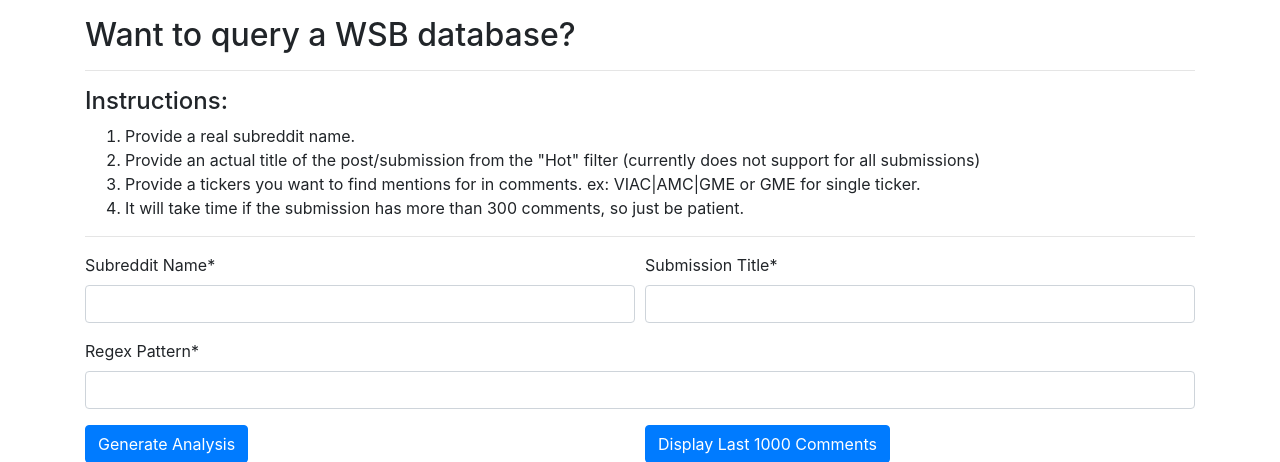
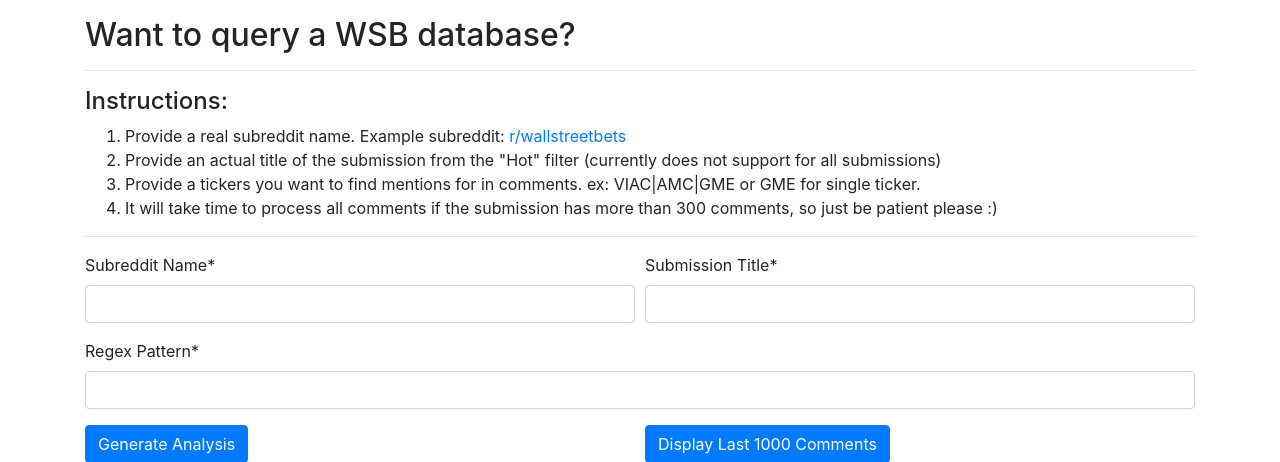
Before and after one commit to nikitaizmailov/wsb-tickers-analyser, a Django app: page / in a window 1280 px wide. Shown: the part 56-518 px from the top of the page. Run offline with Django 3.2, Linux system fonts and the light colour scheme; data that the repository does not hold is empty; some libraries are stand-ins or nearby versions.

Commit message:
Updated the status and templates

```diff
--- a/myfirstapp/settings.py
+++ b/myfirstapp/settings.py
@@ -28,7 +28,7 @@
 SECRET_KEY = 'django-insecure-$n)i%87m@nh4zdf@3yrdqpouq(*ut4@=p86f$$ns5y)76fz23w'
 
 # SECURITY WARNING: don't run with debug turned on in production!
-DEBUG = True
+DEBUG = False
 
 #ALLOWED_HOSTS = ['https://wsb-nikitaizm.herokuapp.com', 'wsb-nikitaizm.herokuapp.com', 'wsb-nikitaizm.herokuapp.com/', '127.0.0.1']
 ALLOWED_HOSTS = ['wsb-nikitaizm.herokuapp.com', 'https://wsb-nikitaizm.herokuapp.com', '127.0.0.1']
--- a/myfirstapp/templates/wsb/homepage.html
+++ b/myfirstapp/templates/wsb/homepage.html
@@ -12,10 +12,10 @@
     <hr>
     <p><h4>Instructions:</h4>
     <ol>
-        <li>Provide a real subreddit name.</li>
-        <li>Provide an actual title of the post/submission from the "Hot" filter (currently does not support for all submissions)</li>
+        <li>Provide a real subreddit name. Example subreddit: <a href="https://www.reddit.com/r/wallstreetbets/">r/wallstreetbets</a></li>
+        <li>Provide an actual title of the submission from the "Hot" filter (currently does not support for all submissions)</li>
         <li>Provide a tickers you want to find mentions for in comments. ex: VIAC|AMC|GME or GME for single ticker.</li>
-        <li>It will take time if the submission has more than 300 comments, so just be patient.</li>
+        <li>It will take time to process all comments if the submission has more than 300 comments, so just be patient please :)</li>
     </ol>
     </p>
     <hr>
```
